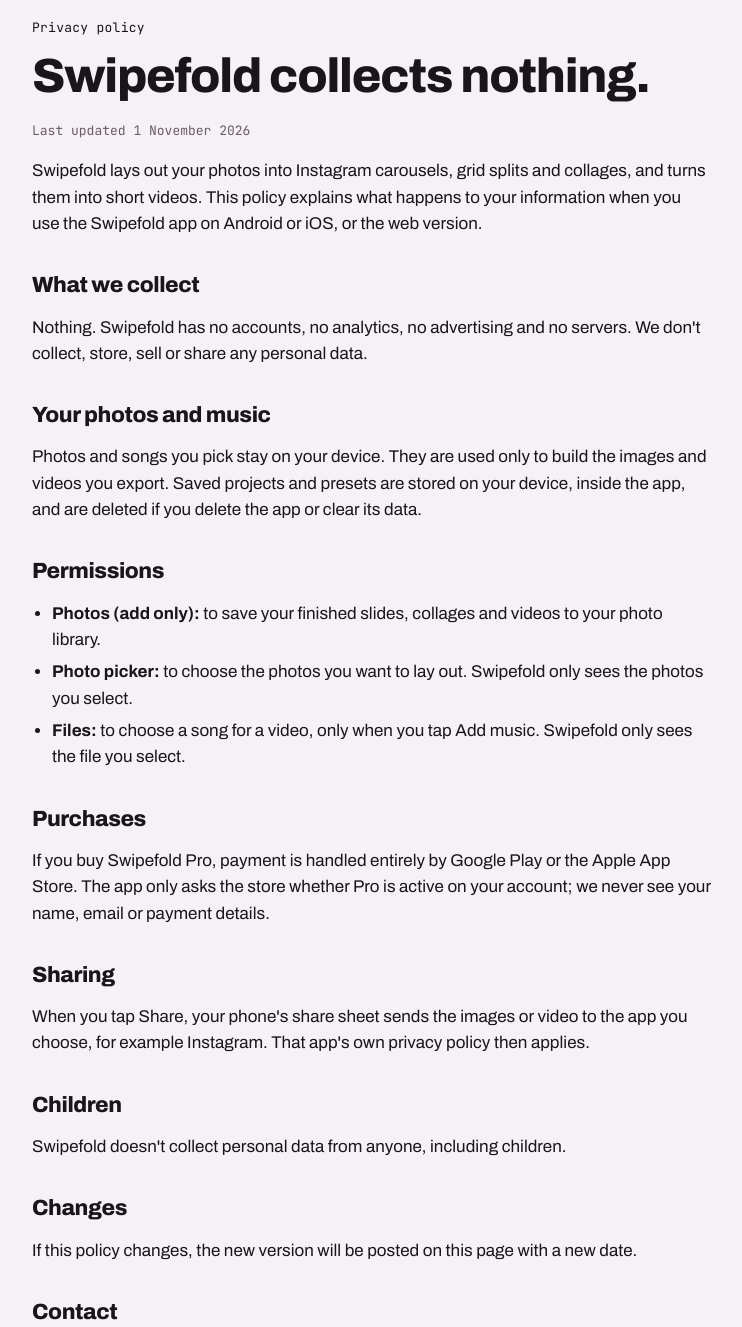
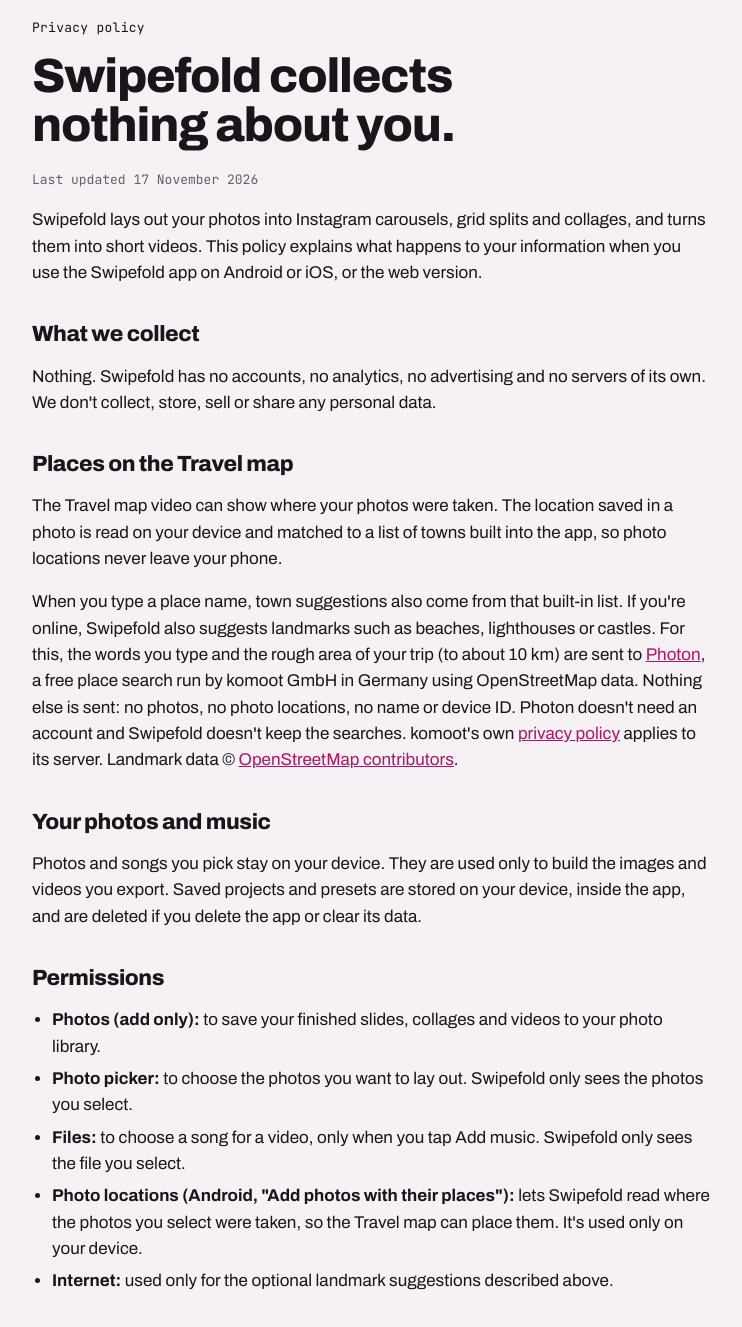
Before and after one commit to Dash-Demberel/swipefold-site, a plain HTML site: page privacy.html in a window 1280 px wide. Shown: the part 80-1407 px from the top of the page, without its empty margins (268-1010 px from the left). Drawn offline with Linux system fonts and the light colour scheme.

Commit message:
Privacy policy: Travel map places, optional landmark search via Photon (OpenStreetMap), photo location permission
Co-Authored-By: Claude Opus 5.5 <noreply@anthropic.com>
Claude-Session: https://claude.ai/code/session_01CrTP1Gvp6W5qnEGMNC5TCR

```diff
--- a/privacy.html
+++ b/privacy.html
@@ -22,12 +22,16 @@
 
 <main class="wrap doc">
 <p class="eyebrow">Privacy policy</p>
-<h1>Swipefold collects nothing.</h1>
-<p class="updated">Last updated 1 November 2026</p>
+<h1>Swipefold collects nothing about you.</h1>
+<p class="updated">Last updated 17 November 2026</p>
 <p>Swipefold lays out your photos into Instagram carousels, grid splits and collages, and turns them into short videos. This policy explains what happens to your information when you use the Swipefold app on Android or iOS, or the web version.</p>
 
 <h2>What we collect</h2>
-<p>Nothing. Swipefold has no accounts, no analytics, no advertising and no servers. We don't collect, store, sell or share any personal data.</p>
+<p>Nothing. Swipefold has no accounts, no analytics, no advertising and no servers of its own. We don't collect, store, sell or share any personal data.</p>
+
+<h2>Places on the Travel map</h2>
+<p>The Travel map video can show where your photos were taken. The location saved in a photo is read on your device and matched to a list of towns built into the app, so photo locations never leave your phone.</p>
+<p>When you type a place name, town suggestions also come from that built-in list. If you're online, Swipefold also suggests landmarks such as beaches, lighthouses or castles. For this, the words you type and the rough area of your trip (to about 10 km) are sent to <a href="https://photon.komoot.io">Photon</a>, a free place search run by komoot GmbH in Germany using OpenStreetMap data. Nothing else is sent: no photos, no photo locations, no name or device ID. Photon doesn't need an account and Swipefold doesn't keep the searches. komoot's own <a href="https://www.komoot.com/privacy">privacy policy</a> applies to its server. Landmark data © <a href="https://www.openstreetmap.org/copyright">OpenStreetMap contributors</a>.</p>
 
 <h2>Your photos and music</h2>
 <p>Photos and songs you pick stay on your device. They are used only to build the images and videos you export. Saved projects and presets are stored on your device, inside the app, and are deleted if you delete the app or clear its data.</p>
@@ -37,6 +41,8 @@
   <li><b>Photos (add only):</b> to save your finished slides, collages and videos to your photo library.</li>
   <li><b>Photo picker:</b> to choose the photos you want to lay out. Swipefold only sees the photos you select.</li>
   <li><b>Files:</b> to choose a song for a video, only when you tap Add music. Swipefold only sees the file you select.</li>
+  <li><b>Photo locations (Android, "Add photos with their places"):</b> lets Swipefold read where the photos you select were taken, so the Travel map can place them. It's used only on your device.</li>
+  <li><b>Internet:</b> used only for the optional landmark suggestions described above.</li>
 </ul>
 
 <h2>Purchases</h2>
```
